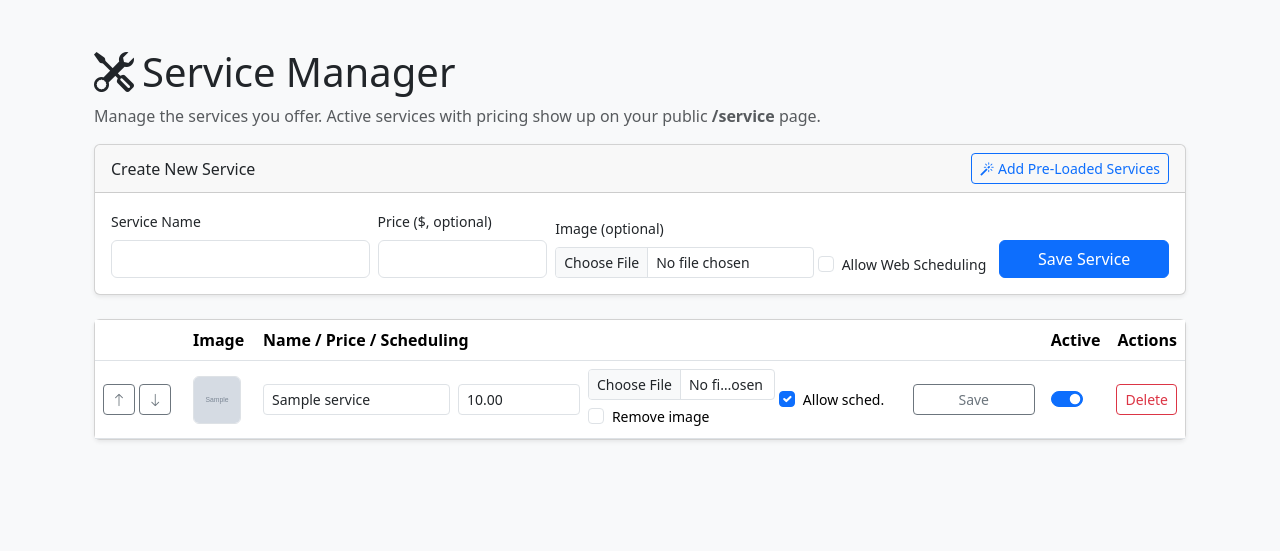
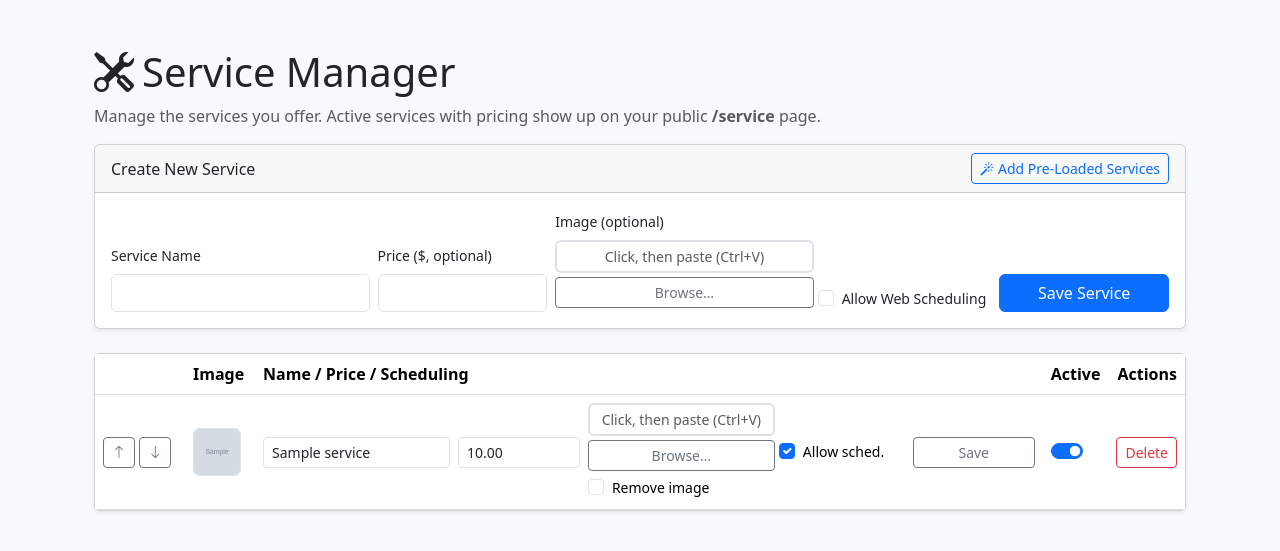
Before and after one commit to krp2203/Power_Equipment_SaaS, a Flask app: page /settings/services in a window 1280 px wide. Shown: the part 103-654 px from the top of the page. Run offline with Flask 3, Linux system fonts and the light colour scheme; a user stored in the database is signed in; tables that the repository leaves empty hold one stand-in row (values such as "Sample post"); grey boxes marked "Sample" are stand-in pictures; some libraries are stand-ins or nearby versions.

Commit message:
Add paste-to-upload for Service Manager images
Follow-up request to bring the same clipboard-paste UX already used
for Inventory Unit images and Brand Carousel logos to the new Service
Manager image fields (both the "Create New Service" form and each
existing service's inline edit row).

Same established pattern: the real <input type="file"> stays hidden
(clicking it always pops the OS file picker immediately, so it can
never double as a safe "click here first" paste target) behind a
separate focusable zone that only focuses/highlights on click, with an
explicit "Browse..." button as the only thing that opens the picker.
Since there are many possible paste targets here (one per service row,
plus the create form), reused the Brand Carousel's shared
"last-focused key" approach rather than Inventory Unit's single-target
version: one document-wide paste listener keyed by a
data-service-key attribute ("create" or the service's id), deliberately
never cleared on blur so paste still lands correctly even if focus
technically moved away right before Ctrl+V. Pasted/browsed images live-
update the row's thumbnail via FileReader, same visual feedback as the
brand logo slots.

Verified the rendered Settings > Service Manager page (forged
impersonation session against ncpower, no password touched) has the
paste zone, hidden input, and thumbnail wrapper correctly ID'd for
both the create form (key "create") and a real service row (keyed by
its id), with the shared JS present. Test service removed afterward.

No backend/model changes - this is template-only, reusing the
image-upload route logic already shipped.

Co-Authored-By: Claude Sonnet 5 <noreply@anthropic.com>

```diff
--- a/app/modules/settings/templates/settings/services.html
+++ b/app/modules/settings/templates/settings/services.html
@@ -33,7 +33,15 @@
                 </div>
                 <div class="col-md-3">
                     {{ form.image.label(class="form-label small") }}
-                    {{ form.image(class="form-control form-control-sm") }}
+                    {{ form.image(class="d-none", id="service-image-input-create") }}
+                    <div class="service-paste-zone border border-2 border-dashed rounded text-center py-1 px-2 small text-muted"
+                         tabindex="0" data-service-key="create" style="cursor: text; outline: none;">
+                        Click, then paste (Ctrl+V)
+                    </div>
+                    <button type="button" class="btn btn-sm btn-outline-secondary w-100 mt-1 service-browse-btn" data-service-key="create">
+                        Browse&hellip;
+                    </button>
+                    <div id="service-thumb-wrap-create" class="mt-1"></div>
                 </div>
                 <div class="col-md-2 form-check mt-4">
                     {{ form.allow_web_scheduling(class="form-check-input") }}
@@ -72,6 +80,7 @@
                             </form>
                         </td>
                         <td>
+                            <div id="service-thumb-wrap-{{ svc.id }}">
                                 {% if svc.image_url %}
                                 <img src="{{ svc.image_url }}" alt="" class="rounded border" style="width: 48px; height: 48px; object-fit: cover;">
                                 {% else %}
@@ -79,6 +88,7 @@
                                     <i class="bi bi-image"></i>
                                 </div>
                                 {% endif %}
+                            </div>
                         </td>
                         <td class="p-2">
                             <form method="POST" action="{{ url_for('settings.edit_service', service_id=svc.id) }}"
@@ -91,7 +101,14 @@
                                     <input type="number" step="0.01" name="price" value="{{ svc.price if svc.price is not none else '' }}" placeholder="no price shown" class="form-control form-control-sm">
                                 </div>
                                 <div class="col-md-3">
-                                    <input type="file" name="image" accept="image/*" class="form-control form-control-sm">
+                                    <input type="file" name="image" accept="image/*" class="d-none" id="service-image-input-{{ svc.id }}">
+                                    <div class="service-paste-zone border border-2 border-dashed rounded text-center py-1 px-2 small text-muted"
+                                         tabindex="0" data-service-key="{{ svc.id }}" style="cursor: text; outline: none;">
+                                        Click, then paste (Ctrl+V)
+                                    </div>
+                                    <button type="button" class="btn btn-sm btn-outline-secondary w-100 mt-1 service-browse-btn" data-service-key="{{ svc.id }}">
+                                        Browse&hellip;
+                                    </button>
                                     {% if svc.image_url %}
                                     <div class="form-check mt-1">
                                         <input type="checkbox" name="remove_image" class="form-check-input" id="remove-image-{{ svc.id }}">
@@ -148,5 +165,83 @@ document.querySelectorAll('.service-active-toggle').forEach(function (toggle) {
         .catch(() => { toggle.checked = !toggle.checked; });
     });
 });
+
+// Paste-to-upload for service images, same pattern used for Inventory Unit
+// images and Brand Carousel logos elsewhere in Settings: the real
+// <input type="file"> is hidden (clicking it always pops the OS file
+// picker immediately), so a separate focusable zone is the only thing
+// a click/paste targets, and the explicit "Browse..." button is the only
+// thing that opens the picker. A shared "last-focused zone" variable
+// routes one document-wide paste listener to whichever service (or the
+// "Create New Service" form) was last clicked - deliberately never
+// cleared on blur, so paste still works even if focus moved away
+// (e.g. to the address bar) right before Ctrl+V.
+let focusedServiceImageKey = null;
+
+function serviceImageInput(key) {
+    return document.getElementById(`service-image-input-${key}`);
+}
+
+function updateServiceThumb(key, file) {
+    const wrap = document.getElementById(`service-thumb-wrap-${key}`);
+    if (!wrap) return;
+    const reader = new FileReader();
+    reader.onload = (e) => {
+        wrap.innerHTML = `<img src="${e.target.result}" alt="" class="rounded border" style="width: 48px; height: 48px; object-fit: cover;">`;
+    };
+    reader.readAsDataURL(file);
+}
+
+document.querySelectorAll('.service-paste-zone').forEach(function (zone) {
+    zone.addEventListener('focus', () => {
+        focusedServiceImageKey = zone.dataset.serviceKey;
+        zone.style.borderColor = 'var(--bs-primary, #0d6efd)';
+        zone.style.backgroundColor = 'rgba(13, 110, 253, 0.05)';
+    });
+    zone.addEventListener('blur', () => {
+        zone.style.borderColor = '';
+        zone.style.backgroundColor = '';
+    });
+});
+
+document.querySelectorAll('.service-browse-btn').forEach(function (btn) {
+    btn.addEventListener('click', function (e) {
+        e.stopPropagation();
+        const input = serviceImageInput(btn.dataset.serviceKey);
+        if (input) input.click();
+    });
+});
+
+document.querySelectorAll('input[id^="service-image-input-"]').forEach(function (input) {
+    input.addEventListener('change', function () {
+        const key = input.id.replace('service-image-input-', '');
+        if (input.files && input.files[0]) {
+            updateServiceThumb(key, input.files[0]);
+        }
+    });
+});
+
+document.addEventListener('paste', function (e) {
+    if (!focusedServiceImageKey) return;
+    const input = serviceImageInput(focusedServiceImageKey);
+    if (!input) return;
+    const items = (e.clipboardData || window.clipboardData || {}).items;
+    if (!items) return;
+
+    for (const item of items) {
+        if (item.type && item.type.indexOf('image') === 0) {
+            const file = item.getAsFile();
+            if (!file) continue;
+
+            const dataTransfer = new DataTransfer();
+            dataTransfer.items.add(file);
+            input.files = dataTransfer.files;
+            updateServiceThumb(focusedServiceImageKey, file);
+
+            e.preventDefault();
+            break;
+        }
+    }
+});
 </script>
 {% endblock %}
```
Lines whose indentation alone changed are shown as unchanged.
